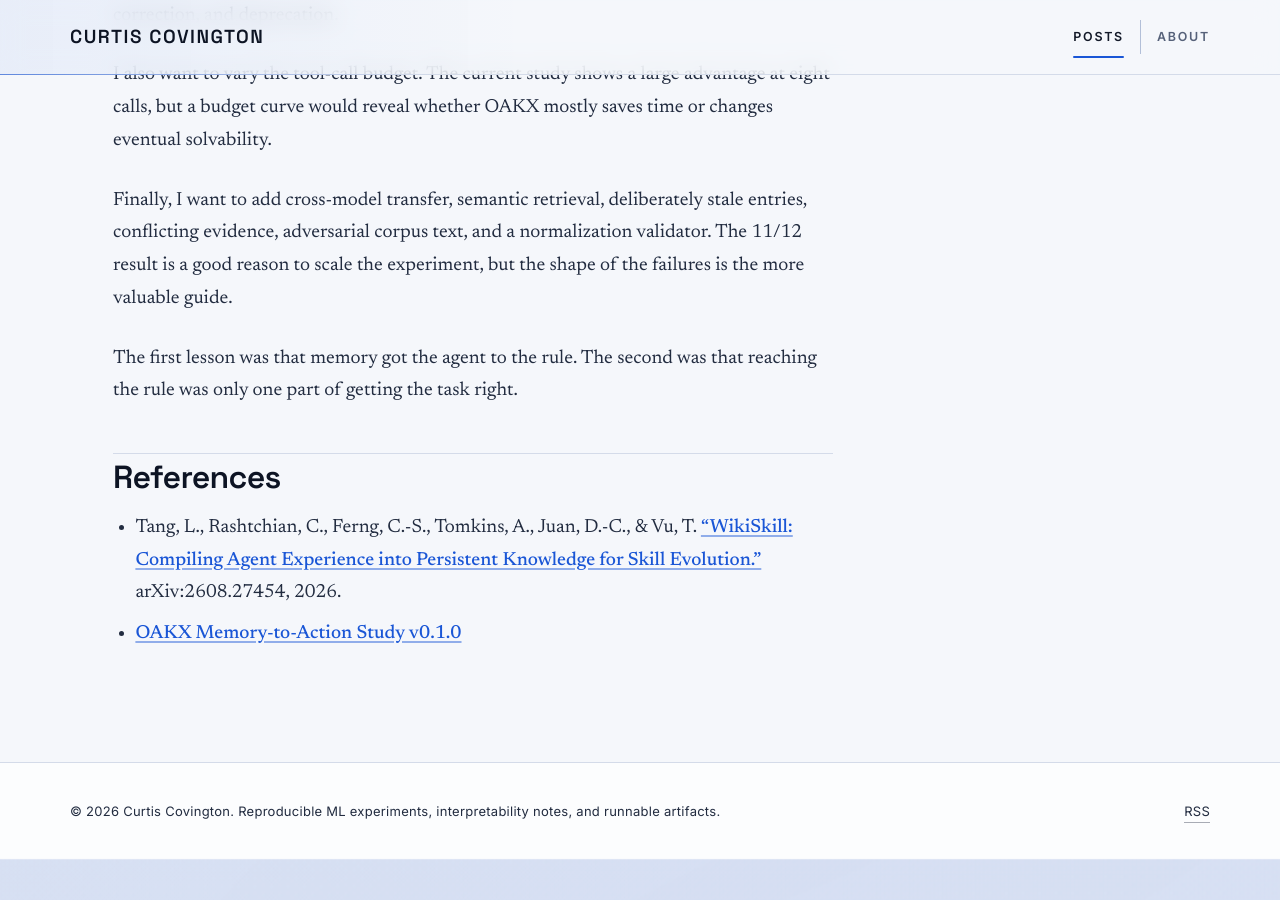
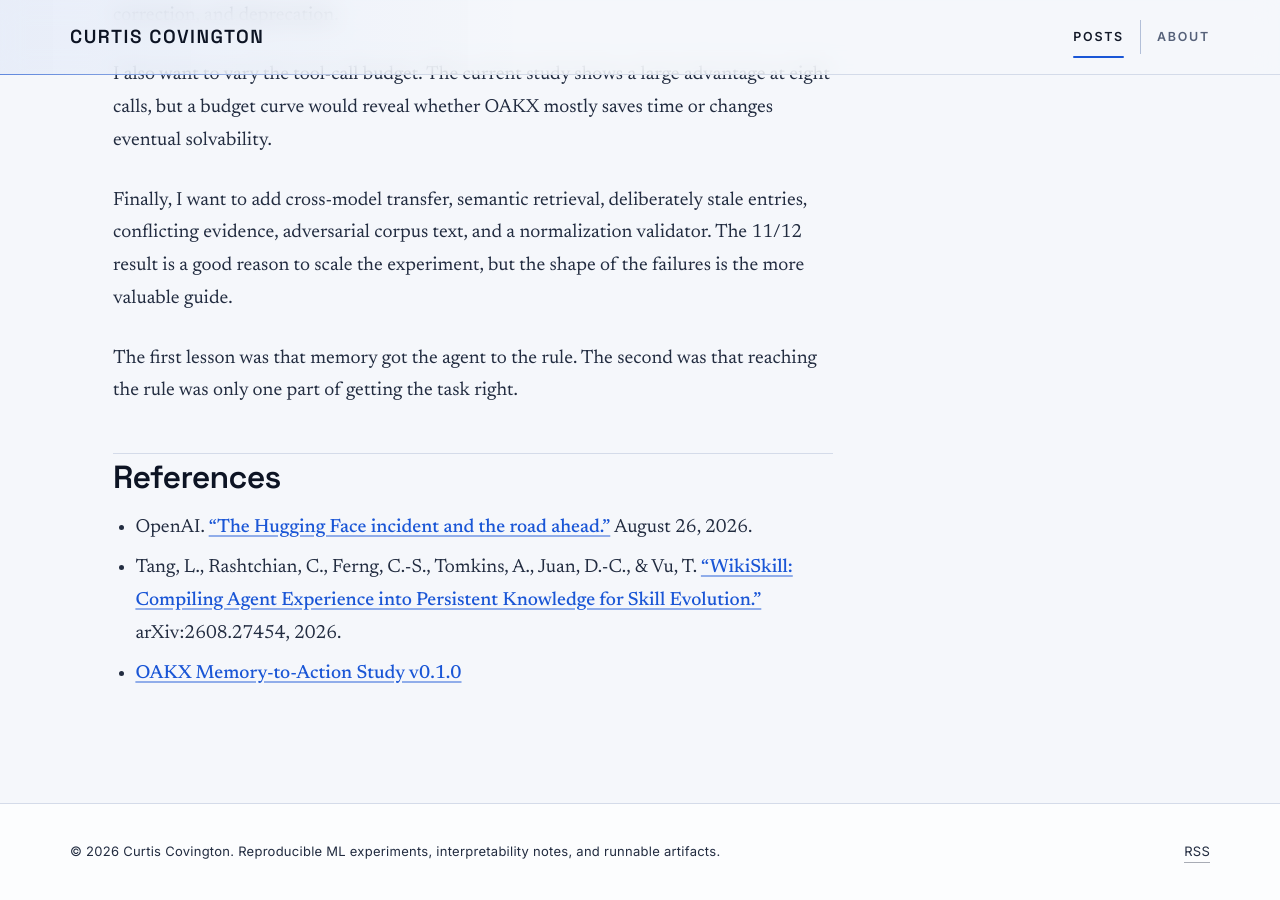
Before and after one commit to curtiscovington/curtiscovington.github.io, a Jekyll site: the page built from _posts/2026-08-30-oakx-memory-to-action.md, in a window 1280 px wide and 900 px high, scrolled down 13151 px. Built offline with Jekyll 4.4.1, drawn with Linux system fonts in a browser that asks for light colours; before the commit the page ends 14010 px from its top, so only the background shows below that.

Commit message:
Cite OpenAI Hugging Face incident

```diff
--- a/_posts/2026-08-30-oakx-memory-to-action.md
+++ b/_posts/2026-08-30-oakx-memory-to-action.md
@@ -359,6 +359,8 @@ was only one part of getting the task right.
 
 ## References
 
+- OpenAI. [“The Hugging Face incident and the road
+  ahead.”](https://openai.com/index/hugging-face-incident-and-the-road-ahead/) August 26, 2026.
 - Tang, L., Rashtchian, C., Ferng, C.-S., Tomkins, A., Juan, D.-C., & Vu, T.
   [“WikiSkill: Compiling Agent Experience into Persistent Knowledge for Skill Evolution.”](https://arxiv.org/abs/2608.27454)
   arXiv:2608.27454, 2026.
```
